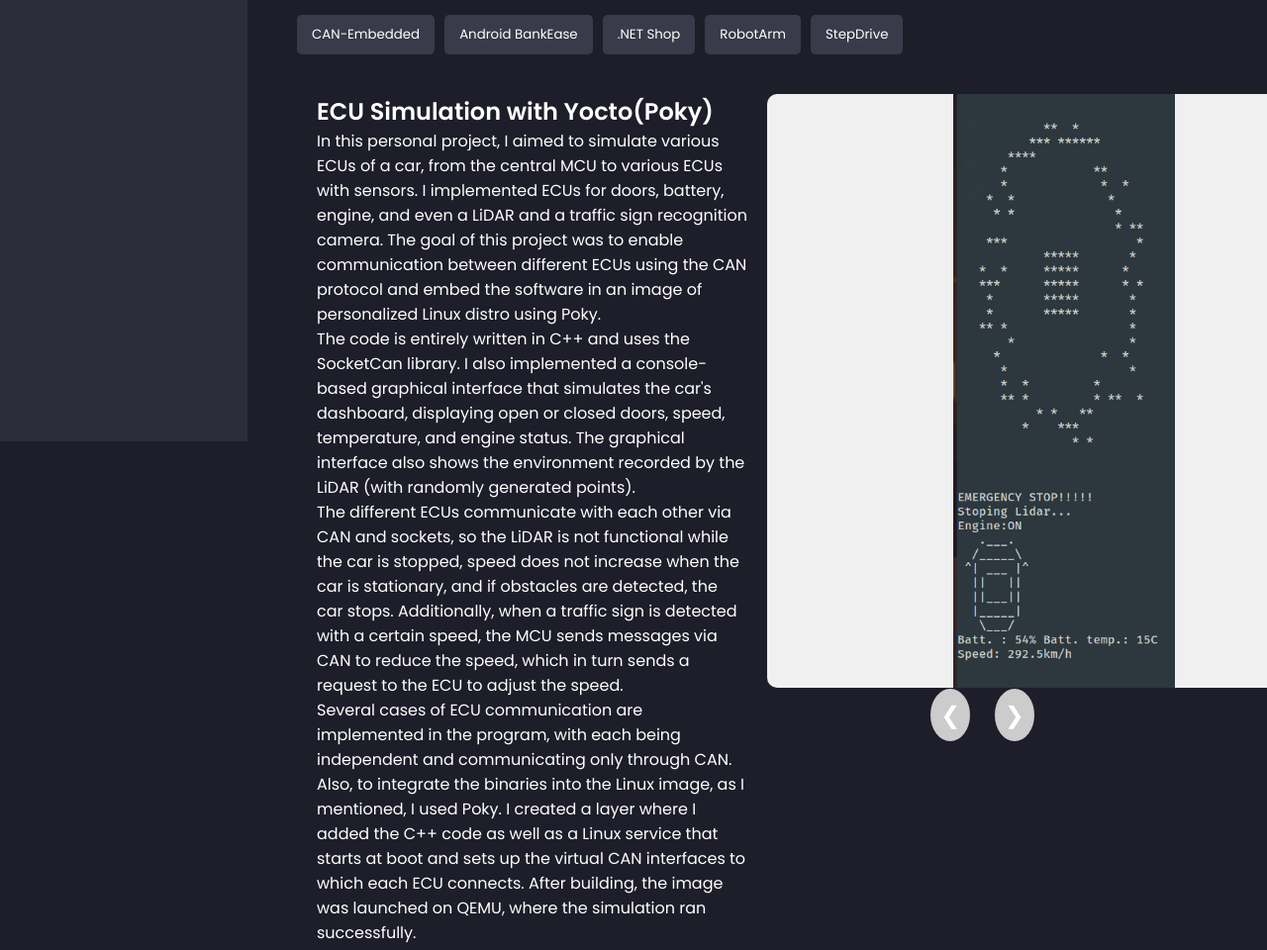
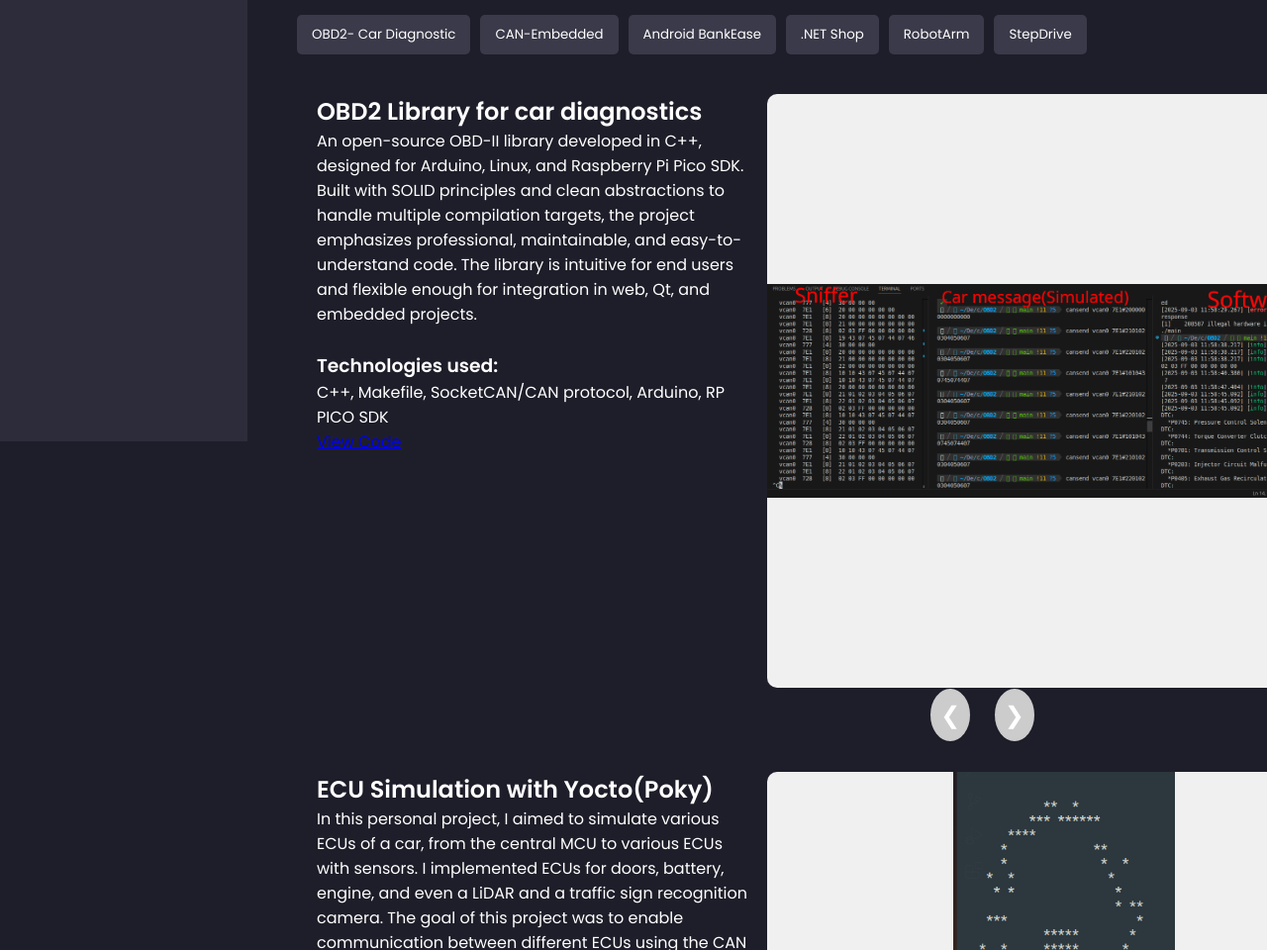
Before and after one commit to RubenNatanael/RubenNatanael.github.io, a plain HTML site: page index.html in a window 1280 px wide. Shown: the part 354-1314 px from the top of the page at 99% size. Drawn offline with Linux system fonts and the light colour scheme.

Commit message:
Add new Project ODB2

```diff
--- a/index.html
+++ b/index.html
@@ -34,11 +34,34 @@
       </div>
       <div id="tabs" class="content active">
         <div class="tab-buttons">
+            <button onclick="showTab('project0')">OBD2- Car Diagnostic</button>
             <button onclick="showTab('project1')">CAN-Embedded</button>
             <button onclick="showTab('project2')">Android BankEase</button>
             <button onclick="showTab('project3')">.NET Shop</button>
             <button onclick="showTab('project4')">RobotArm</button>
             <button onclick="showTab('project5')">StepDrive</button>
+        </div>
+
+        <div id="project0" class="tab-content active">
+          <div class="project-text">
+            <h2>OBD2 Library for car diagnostics</h2>
+            <p>An open-source OBD-II library developed in C++, designed for Arduino, Linux, and Raspberry Pi Pico SDK. Built with SOLID principles and clean abstractions to handle multiple compilation targets, the project emphasizes professional, maintainable, and easy-to-understand code. The library is intuitive for end users and flexible enough for integration in web, Qt, and embedded projects. </p>
+            <br>
+            <p><h3>Technologies used:</h3>C++, Makefile, SocketCAN/CAN protocol, Arduino, RP PICO SDK</p>
+            <p><a href="https://github.com/RubenNatanael/OBD2-Scanner-Library" target="_blank">View Code</a></p>
+          </div>
+
+          <div class="project-gallery">
+            <div class="gallery-images">
+              <div class="gallery-frame" style="display: block;">
+                <img class="gallery-image" src="OBD2.png" alt="Project Image 1">
+              </div>
+            </div>
+            <div class="gallery-nav">
+              <span class="prev" onclick="changeImage(-1)">&#10094;</span>
+              <span class="next" onclick="changeImage(1)">&#10095;</span>
+            </div>
+          </div>
         </div>
 
         <div id="project1" class="tab-content active">
```
Also changed, not shown: OBD2.png (added).
